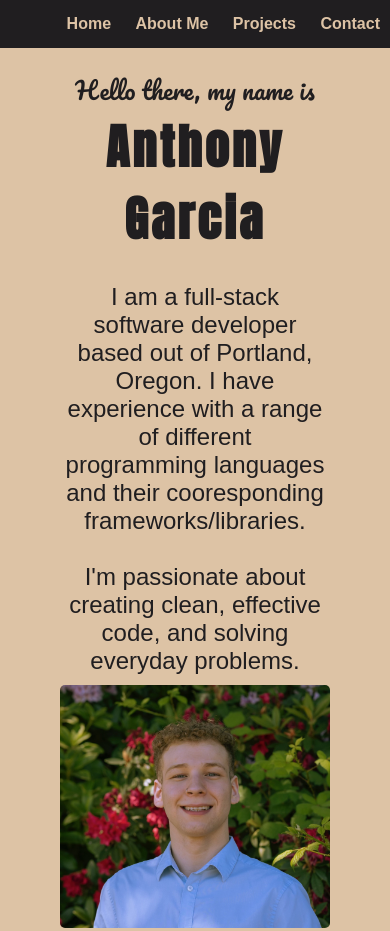
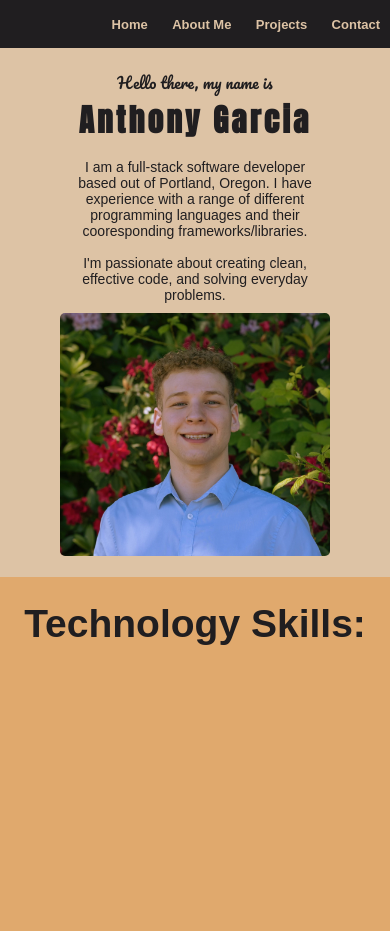
Before and after one commit to Anthony15651/Current-Website-Portfolio, a plain HTML site: page index.html in a window 390 px wide. Shown: the top 931 px of the page. Drawn offline with Linux system fonts and the light colour scheme.

Commit message:
Nav styling/resized letters to be more responsive

```diff
--- a/CSS/stylesheet.css
+++ b/CSS/stylesheet.css
@@ -28,11 +28,12 @@ section {
 
 .my-name-intro {
     font-family: 'Pacifico', cursive;
+    font-size: 4vmin;
 }
 
 .my-name {
     font-family: 'Anton', sans-serif;
-    font-size: 3rem;
+    font-size: 8vmin;
     font-weight: 700;
     letter-spacing: .2rem;
 }
@@ -45,9 +46,9 @@ figure {
 
 figcaption {
     text-align: center;
-    font-size: 1.5rem;
+    font-size: max(3vmin, 14px); /* Font will be no smaller than 14px */
     width: 100%;
-    max-width: 500px;
+    max-width: 600px;
     height: auto;
     max-height: fit-content;
     align-self: center;
@@ -58,10 +59,18 @@ figure img {
     width: 100%;
     max-width: 500px;
     height: auto;
+    max-height: 500px;
+    align-self: center;
     border-radius: 5px;
     /*
     padding: 0 5px; - Padding removes border radius
     */
+}
+
+h1 {
+    text-align: center;
+    font-size: 10vmin;
+    margin-top: 20px;
 }
 /********** END GENERAL STYLING **********/
 
@@ -80,6 +89,7 @@ nav {
 nav > a {
     color: var(--Beige);
     text-align: center;
+    font-size: max(3vmin, 13px);
     font-weight: 700;
     padding-left: 20px;
     cursor: pointer;
```
